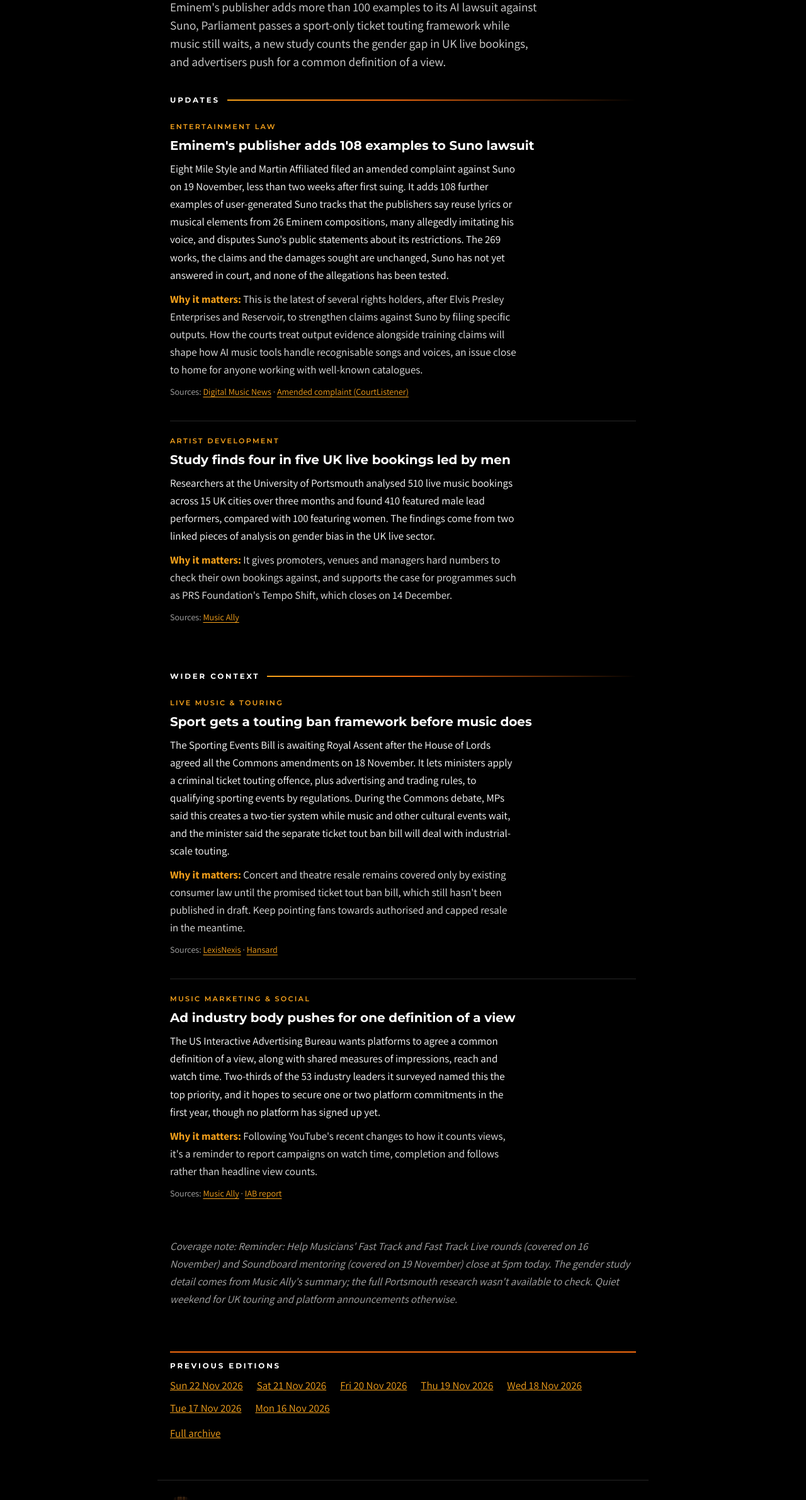
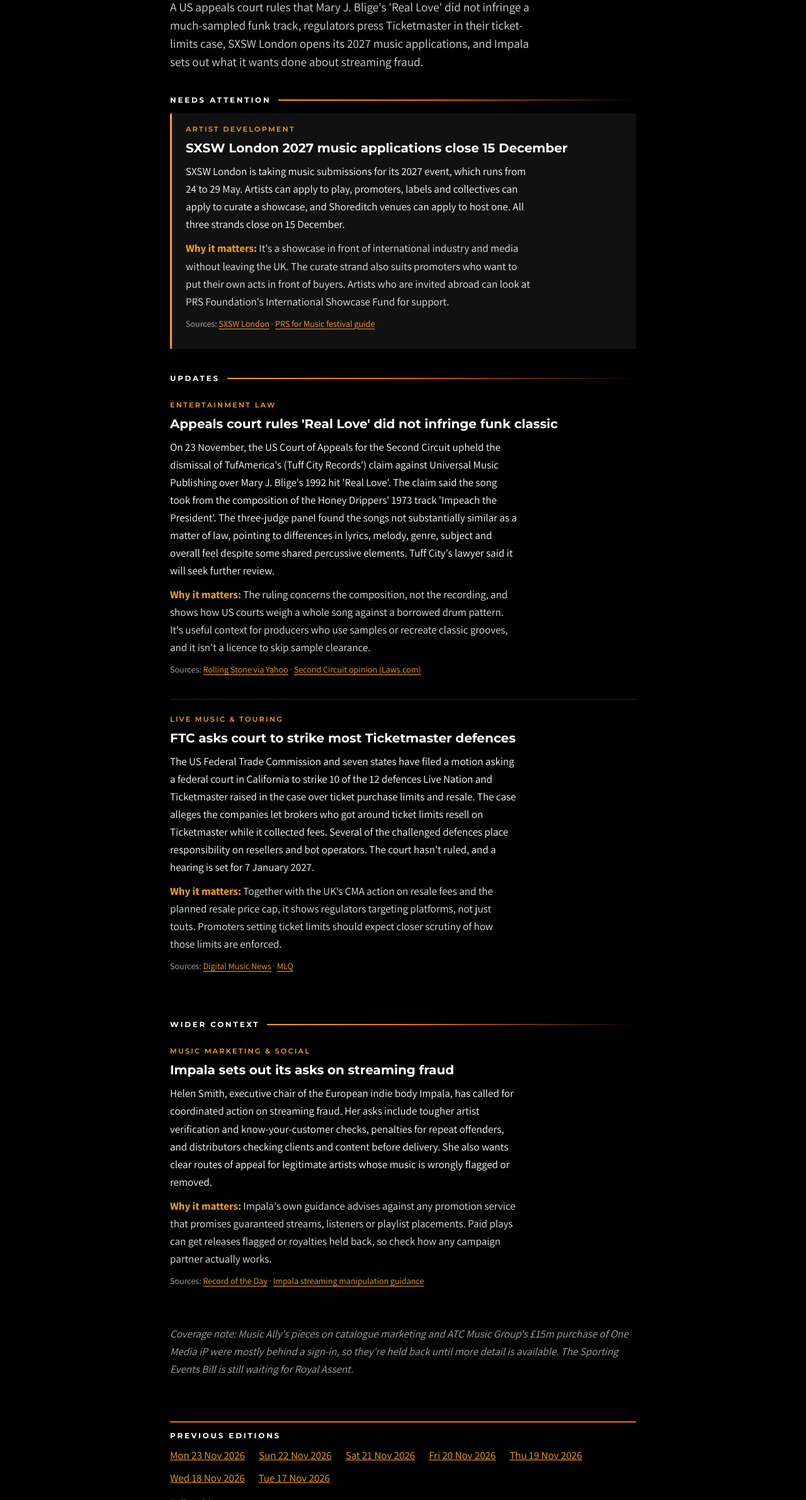
Before and after one commit to virtuallypop-rundown/vp-rundown, a plain HTML site: page index.html in a window 1280 px wide. Shown: the part 418-2800 px from the top of the page at 63% size. Drawn offline with Linux system fonts and the light colour scheme.

Commit message:
Edition 2026-11-24
Co-authored-by: Perplexity <noreply@perplexity.ai>

```diff
--- a/index.html
+++ b/index.html
@@ -14,30 +14,32 @@
 <p class="tag">Live music, music marketing, entertainment law and artist development news, every weekday morning, plus a lighter weekend edition.</p>
 <nav><a href="index.html">Latest</a><a href="archive.html">Archive</a></nav>
 </div></header>
-<main class="wrap"><article class="edition"><p class="kicker">Weekday briefing</p><h1>Monday 23 November 2026</h1>
-<p class="lede">Eminem&#x27;s publisher adds more than 100 examples to its AI lawsuit against Suno, Parliament passes a sport-only ticket touting framework while music still waits, a new study counts the gender gap in UK live bookings, and advertisers push for a common definition of a view.</p>
+<main class="wrap"><article class="edition"><p class="kicker">Weekday briefing</p><h1>Tuesday 24 November 2026</h1>
+<p class="lede">A US appeals court rules that Mary J. Blige&#x27;s &#x27;Real Love&#x27; did not infringe a much-sampled funk track, regulators press Ticketmaster in their ticket-limits case, SXSW London opens its 2027 music applications, and Impala sets out what it wants done about streaming fraud.</p>
+<section class="sec sec-attention"><h2>Needs attention</h2>
+<div class="item"><p class="topic">Artist development</p>
+<h3>SXSW London 2027 music applications close 15 December</h3><p>SXSW London is taking music submissions for its 2027 event, which runs from 24 to 29 May. Artists can apply to play, promoters, labels and collectives can apply to curate a showcase, and Shoreditch venues can apply to host one. All three strands close on 15 December.</p>
+<p class="why"><strong>Why it matters:</strong> It&#x27;s a showcase in front of international industry and media without leaving the UK. The curate strand also suits promoters who want to put their own acts in front of buyers. Artists who are invited abroad can look at PRS Foundation&#x27;s International Showcase Fund for support.</p>
+<p class="src">Sources: <a href="https://www.sxswlondon.com/sxsw-london-2027-music-festival-or-hear-whats-next" rel="noopener" target="_blank">SXSW London</a> · <a href="https://www.prsformusic.com/m-magazine/features/festival-application-guide" rel="noopener" target="_blank">PRS for Music festival guide</a></p></div>
+</section>
 <section class="sec sec-updates"><h2>Updates</h2>
 <div class="item"><p class="topic">Entertainment law</p>
-<h3>Eminem&#x27;s publisher adds 108 examples to Suno lawsuit</h3><p>Eight Mile Style and Martin Affiliated filed an amended complaint against Suno on 19 November, less than two weeks after first suing. It adds 108 further examples of user-generated Suno tracks that the publishers say reuse lyrics or musical elements from 26 Eminem compositions, many allegedly imitating his voice, and disputes Suno&#x27;s public statements about its restrictions. The 269 works, the claims and the damages sought are unchanged, Suno has not yet answered in court, and none of the allegations has been tested.</p>
-<p class="why"><strong>Why it matters:</strong> This is the latest of several rights holders, after Elvis Presley Enterprises and Reservoir, to strengthen claims against Suno by filing specific outputs. How the courts treat output evidence alongside training claims will shape how AI music tools handle recognisable songs and voices, an issue close to home for anyone working with well-known catalogues.</p>
-<p class="src">Sources: <a href="https://www.digitalmusicnews.com/2026/11/20/eight-mile-style-v-suno-amended-suit/" rel="noopener" target="_blank">Digital Music News</a> · <a href="https://storage.courtlistener.com/recap/gov.uscourts.cand.483293/gov.uscourts.cand.483293.11.0.pdf" rel="noopener" target="_blank">Amended complaint (CourtListener)</a></p></div>
-<div class="item"><p class="topic">Artist development</p>
-<h3>Study finds four in five UK live bookings led by men</h3><p>Researchers at the University of Portsmouth analysed 510 live music bookings across 15 UK cities over three months and found 410 featured male lead performers, compared with 100 featuring women. The findings come from two linked pieces of analysis on gender bias in the UK live sector.</p>
-<p class="why"><strong>Why it matters:</strong> It gives promoters, venues and managers hard numbers to check their own bookings against, and supports the case for programmes such as PRS Foundation&#x27;s Tempo Shift, which closes on 14 December.</p>
-<p class="src">Sources: <a href="https://musically.com/2026/11/20/new-study-explores-gender-biases-in-uks-live-music-industry/" rel="noopener" target="_blank">Music Ally</a></p></div>
+<h3>Appeals court rules &#x27;Real Love&#x27; did not infringe funk classic</h3><p>On 23 November, the US Court of Appeals for the Second Circuit upheld the dismissal of TufAmerica&#x27;s (Tuff City Records&#x27;) claim against Universal Music Publishing over Mary J. Blige&#x27;s 1992 hit &#x27;Real Love&#x27;. The claim said the song took from the composition of the Honey Drippers&#x27; 1973 track &#x27;Impeach the President&#x27;. The three-judge panel found the songs not substantially similar as a matter of law, pointing to differences in lyrics, melody, genre, subject and overall feel despite some shared percussive elements. Tuff City&#x27;s lawyer said it will seek further review.</p>
+<p class="why"><strong>Why it matters:</strong> The ruling concerns the composition, not the recording, and shows how US courts weigh a whole song against a borrowed drum pattern. It&#x27;s useful context for producers who use samples or recreate classic grooves, and it isn&#x27;t a licence to skip sample clearance.</p>
+<p class="src">Sources: <a href="https://www.yahoo.com/entertainment/music/articles/mary-j-blige-real-love-231801984.html" rel="noopener" target="_blank">Rolling Stone via Yahoo</a> · <a href="https://cases.laws.com/news/tech/court-affirms-dismissal-of-copyright-case-against-universal-11069025/" rel="noopener" target="_blank">Second Circuit opinion (Laws.com)</a></p></div>
+<div class="item"><p class="topic">Live music &amp; touring</p>
+<h3>FTC asks court to strike most Ticketmaster defences</h3><p>The US Federal Trade Commission and seven states have filed a motion asking a federal court in California to strike 10 of the 12 defences Live Nation and Ticketmaster raised in the case over ticket purchase limits and resale. The case alleges the companies let brokers who got around ticket limits resell on Ticketmaster while it collected fees. Several of the challenged defences place responsibility on resellers and bot operators. The court hasn&#x27;t ruled, and a hearing is set for 7 January 2027.</p>
+<p class="why"><strong>Why it matters:</strong> Together with the UK&#x27;s CMA action on resale fees and the planned resale price cap, it shows regulators targeting platforms, not just touts. Promoters setting ticket limits should expect closer scrutiny of how those limits are enforced.</p>
+<p class="src">Sources: <a href="https://www.digitalmusicnews.com/2026/11/23/ftc-states-ticketmaster-bots-act-lawsuit/" rel="noopener" target="_blank">Digital Music News</a> · <a href="https://mlq.ai/news/ftc-asks-court-to-strike-10-of-live-nations-12-defenses-in-the-ticketmaster-bots-act-case/" rel="noopener" target="_blank">MLQ</a></p></div>
 </section>
 <section class="sec sec-context"><h2>Wider context</h2>
-<div class="item"><p class="topic">Live music &amp; touring</p>
-<h3>Sport gets a touting ban framework before music does</h3><p>The Sporting Events Bill is awaiting Royal Assent after the House of Lords agreed all the Commons amendments on 18 November. It lets ministers apply a criminal ticket touting offence, plus advertising and trading rules, to qualifying sporting events by regulations. During the Commons debate, MPs said this creates a two-tier system while music and other cultural events wait, and the minister said the separate ticket tout ban bill will deal with industrial-scale touting.</p>
-<p class="why"><strong>Why it matters:</strong> Concert and theatre resale remains covered only by existing consumer law until the promised ticket tout ban bill, which still hasn&#x27;t been published in draft. Keep pointing fans towards authorised and capped resale in the meantime.</p>
-<p class="src">Sources: <a href="https://www.lexisnexis.co.uk/legal/news/uk-parliament-confirms-sporting-events-bill-awaits-royal-assent" rel="noopener" target="_blank">LexisNexis</a> · <a href="https://hansard.parliament.uk/commons/2026-11-04/debates/C9DA1993-3D62-476B-9AEE-B9D42058FCB5/SportingEventsBill(Lords)" rel="noopener" target="_blank">Hansard</a></p></div>
 <div class="item"><p class="topic">Music marketing &amp; social</p>
-<h3>Ad industry body pushes for one definition of a view</h3><p>The US Interactive Advertising Bureau wants platforms to agree a common definition of a view, along with shared measures of impressions, reach and watch time. Two-thirds of the 53 industry leaders it surveyed named this the top priority, and it hopes to secure one or two platform commitments in the first year, though no platform has signed up yet.</p>
-<p class="why"><strong>Why it matters:</strong> Following YouTube&#x27;s recent changes to how it counts views, it&#x27;s a reminder to report campaigns on watch time, completion and follows rather than headline view counts.</p>
-<p class="src">Sources: <a href="https://musically.com/2026/11/20/the-iab-wants-platforms-to-agree-on-what-counts-as-a-view/" rel="noopener" target="_blank">Music Ally</a> · <a href="https://www.iab.com/wp-content/uploads/2026/11/IAB_The_Creator_Economys_Next_Chapter.pdf" rel="noopener" target="_blank">IAB report</a></p></div>
+<h3>Impala sets out its asks on streaming fraud</h3><p>Helen Smith, executive chair of the European indie body Impala, has called for coordinated action on streaming fraud. Her asks include tougher artist verification and know-your-customer checks, penalties for repeat offenders, and distributors checking clients and content before delivery. She also wants clear routes of appeal for legitimate artists whose music is wrongly flagged or removed.</p>
+<p class="why"><strong>Why it matters:</strong> Impala&#x27;s own guidance advises against any promotion service that promises guaranteed streams, listeners or playlist placements. Paid plays can get releases flagged or royalties held back, so check how any campaign partner actually works.</p>
+<p class="src">Sources: <a href="https://www.recordoftheday.com/on-the-move/news-press/op-ed-impalas-helen-smith-on-the-action-and-collaboration-needed-to-tackle-streaming-fraud" rel="noopener" target="_blank">Record of the Day</a> · <a href="https://www.impalamusic.org/streaming-manipulation/" rel="noopener" target="_blank">Impala streaming manipulation guidance</a></p></div>
 </section>
-<p class="gaps">Coverage note: Reminder: Help Musicians&#x27; Fast Track and Fast Track Live rounds (covered on 16 November) and Soundboard mentoring (covered on 19 November) close at 5pm today. The gender study detail comes from Music Ally&#x27;s summary; the full Portsmouth research wasn&#x27;t available to check. Quiet weekend for UK touring and platform announcements otherwise.</p>
-</article><aside class="recent"><h2>Previous editions</h2><ul><li><a href="editions/2026-11-22.html">Sun 22 Nov 2026</a></li><li><a href="editions/2026-11-21.html">Sat 21 Nov 2026</a></li><li><a href="editions/2026-11-20.html">Fri 20 Nov 2026</a></li><li><a href="editions/2026-11-19.html">Thu 19 Nov 2026</a></li><li><a href="editions/2026-11-18.html">Wed 18 Nov 2026</a></li><li><a href="editions/2026-11-17.html">Tue 17 Nov 2026</a></li><li><a href="editions/2026-11-16.html">Mon 16 Nov 2026</a></li></ul><a href="archive.html">Full archive</a></aside></main>
+<p class="gaps">Coverage note: Music Ally&#x27;s pieces on catalogue marketing and ATC Music Group&#x27;s £15m purchase of One Media iP were mostly behind a sign-in, so they&#x27;re held back until more detail is available. The Sporting Events Bill is still waiting for Royal Assent.</p>
+</article><aside class="recent"><h2>Previous editions</h2><ul><li><a href="editions/2026-11-23.html">Mon 23 Nov 2026</a></li><li><a href="editions/2026-11-22.html">Sun 22 Nov 2026</a></li><li><a href="editions/2026-11-21.html">Sat 21 Nov 2026</a></li><li><a href="editions/2026-11-20.html">Fri 20 Nov 2026</a></li><li><a href="editions/2026-11-19.html">Thu 19 Nov 2026</a></li><li><a href="editions/2026-11-18.html">Wed 18 Nov 2026</a></li><li><a href="editions/2026-11-17.html">Tue 17 Nov 2026</a></li></ul><a href="archive.html">Full archive</a></aside></main>
 <footer class="wrap foot"><p class="fo"><img src="assets/vp-mark.webp" alt="" width="36" height="35"><span>Published by <a href="https://www.virtuallypop.com/" rel="noopener">Virtually Pop</a>, Liverpool</span></p><p>Summaries are written in our own words. Follow the links for the full stories from the original publishers.</p><p>&copy; 2026 Virtually Pop</p></footer>
 <script>(function(){if(window.parent===window)return;document.documentElement.classList.add("embedded");function s(){parent.postMessage({vpRundownHeight:document.documentElement.scrollHeight},"*")}addEventListener("load",s);addEventListener("resize",s);if(window.ResizeObserver)new ResizeObserver(s).observe(document.body);})();</script>
 </body></html>
```
Also changed, not shown: archive.html (+1 -1 lines), editions/2026-11-24.html (added, +45 -0 lines), feed.xml (+26 -1 lines).
